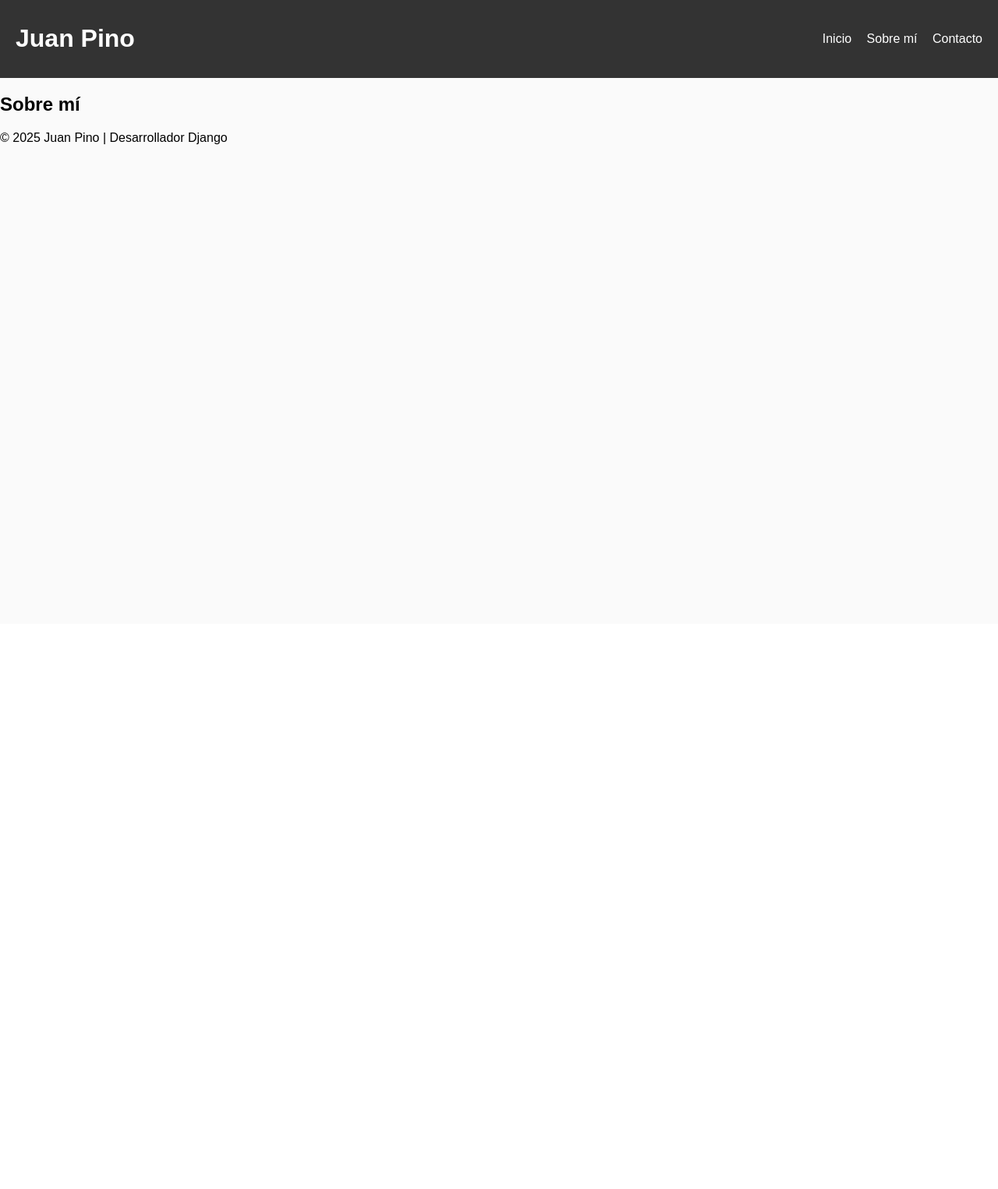
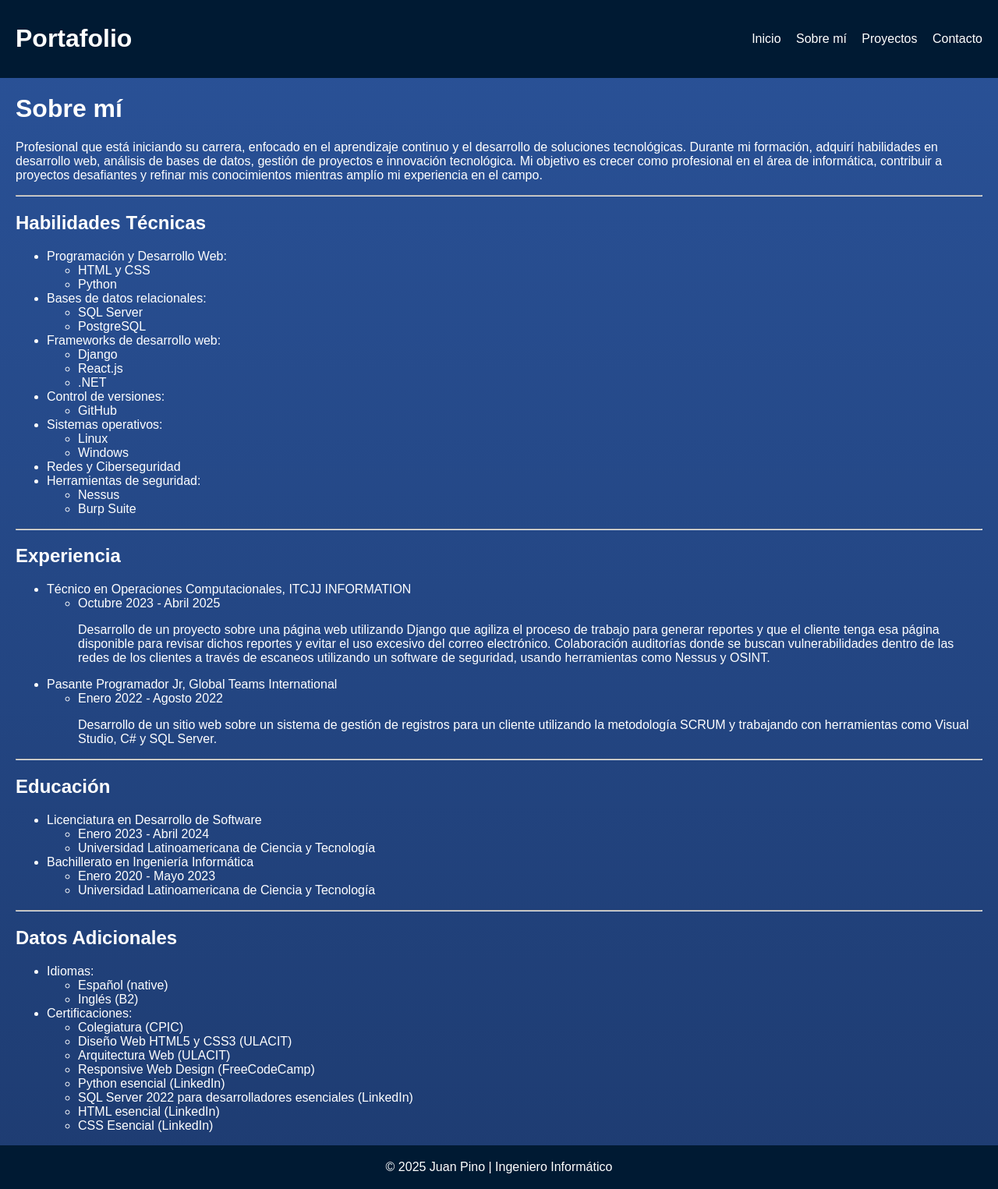
Before and after one commit to Pino835/portfolio_project, a Django app: page /mypage/about/ in a window 1280 px wide. Shown: the whole page at 78% size. Before the commit the page ends 800 px from the top, so only its background shows below. Run offline with Django 5.2, Linux system fonts and the light colour scheme; some libraries are stand-ins or nearby versions.

Commit message:
Commit #2: Muchos cambios.

```diff
--- a/mypage/core/static/css/about.css
+++ b/mypage/core/static/css/about.css
@@ -0,0 +1,4 @@
+main{
+    margin-left: 20px;
+    margin-right: 20px;
+}
--- a/mypage/core/static/css/base.css
+++ b/mypage/core/static/css/base.css
@@ -2,11 +2,12 @@ body {
     font-family: Arial, sans-serif;
     margin: 0;
     padding: 0;
-    background: #fafafa;
+    background-image: linear-gradient(to top, #1e3c72 0%, #1e3c72 1%, #2a5298 100%);
+    color: white;
 }
 
 header {
-    background: #333;
+    background: #001a33;
     color: white;
     padding: 10px 20px;
     display: flex;
@@ -19,3 +20,10 @@ nav a {
     margin-left: 15px;
     text-decoration: none;
 }
+
+footer {
+  text-align: center;
+  padding: 3px;
+  background: #001a33;
+  color: white;
+}
--- a/mypage/core/templates/base.html
+++ b/mypage/core/templates/base.html
@@ -5,22 +5,28 @@
   <meta charset="UTF-8">
   <title>{% block title %}Mi Portafolio{% endblock %}</title>
   <link rel="stylesheet" href="{% static 'css/base.css' %}">
+  <link rel="stylesheet" href="https://cdnjs.cloudflare.com/ajax/libs/font-awesome/7.0.1/css/all.min.css" integrity="sha512-2SwdPD6INVrV/lHTZbO2nodKhrnDdJK9/kg2XD1r9uGqPo1cUbujc+IYdlYdEErWNu69gVcYgdxlmVmzTWnetw==" crossorigin="anonymous" referrerpolicy="no-referrer" />
   {% block styles %}{% endblock %}
 </head>
 <body>
+
   <header>
-    <h1>Juan Pino</h1>
+    <h1>Portafolio</h1>
     <nav>
       <a href="{% url 'home' %}">Inicio</a>
       <a href="{% url 'about' %}">Sobre mí</a>
+      <a href="{% url 'projects' %}">Proyectos</a>
       <a href="{% url 'contact' %}">Contacto</a>
     </nav>
   </header>
+
   <main>
     {% block content %}{% endblock %}
   </main>
+
   <footer>
-    <p>© 2025 Juan Pino | Desarrollador Django</p>
+    <p>© 2025 Juan Pino | Ingeniero Informático</p>
   </footer>
+
 </body>
 </html>
--- a/mypage/core/templates/core/about.html
+++ b/mypage/core/templates/core/about.html
@@ -10,6 +10,142 @@
 {% endblock %}
 
 {% block content %}
-  <h2>Sobre mí</h2>
+  <h1>Sobre mí</h1>
+  <p>
+    Profesional que está iniciando su carrera, enfocado en el aprendizaje continuo y el desarrollo de soluciones
+    tecnológicas. Durante mi formación, adquirí habilidades en desarrollo web, análisis de bases de datos,
+    gestión de proyectos e innovación tecnológica. Mi objetivo es crecer como profesional en el área de
+    informática, contribuir a proyectos desafiantes y refinar mis conocimientos mientras amplío mi experiencia en
+    el campo.
+  </p>
+
+  <hr/>
+
+  <h2>Habilidades Técnicas</h2>
+    <ul>
+      <li>
+        Programación y Desarrollo Web:
+        <ul>
+          <li>HTML y CSS</li>
+          <li>Python</li>
+        </ul>
+      </li>
+      <li>
+        Bases de datos relacionales:
+        <ul>
+          <li>SQL Server</li>
+          <li>PostgreSQL</li>
+        </ul>
+      </li>
+      <li>
+        Frameworks de desarrollo web:
+        <ul>
+          <li>Django</li>
+          <li>React.js</li>
+          <li>.NET</li>
+        </ul>
+      </li>
+      <li>
+        Control de versiones:
+        <ul>
+          <li>GitHub</li>
+        </ul>
+      </li>
+      <li>
+        Sistemas operativos:
+        <ul>
+          <li>Linux</li>
+          <li>Windows</li>
+        </ul>
+      </li>
+      <li>
+        Redes y Ciberseguridad
+      </li>
+      <li>
+        Herramientas de seguridad:
+        <ul>
+          <li>Nessus</li>
+          <li>Burp Suite</li>
+        </ul>
+      </li>
+    </ul>
+
+  <hr/>
+
+  <h2>Experiencia</h2>
+  <ul>
+      <li>
+        Técnico en Operaciones Computacionales, ITCJJ INFORMATION
+      <ul>
+        <li>
+          Octubre 2023 - Abril 2025
+        </li>
+        <p>
+          Desarrollo de un proyecto sobre una página web utilizando Django que agiliza el proceso de trabajo
+          para generar reportes y que el cliente tenga esa página disponible para revisar dichos reportes y
+          evitar el uso excesivo del correo electrónico.
+          Colaboración auditorías donde se buscan vulnerabilidades dentro de las redes de los clientes a
+          través de escaneos utilizando un software de seguridad, usando herramientas como Nessus y
+          OSINT.
+        </p>
+      </ul>
+    </li>
+    <li>
+      Pasante Programador Jr, Global Teams International
+      <ul>
+        <li>
+          Enero 2022 - Agosto 2022
+          </li>
+        <p>
+        Desarrollo de un sitio web sobre un sistema de gestión de registros para un cliente utilizando la
+        metodología SCRUM y trabajando con herramientas como Visual Studio, C# y SQL Server.
+        </p>
+      </ul>
+    </li>
+  </ul>
+
+  <hr/>
+
+  <h2>Educación</h2>
+  <ul>
+    <li>
+      Licenciatura en Desarrollo de Software
+      <ul>
+        <li>Enero 2023 -  Abril 2024</li>
+        <li>Universidad Latinoamericana de Ciencia y Tecnología</li>
+      </ul>
+    </li>
+    <li>
+      Bachillerato en Ingeniería Informática
+      <ul>
+        <li>Enero 2020 - Mayo 2023</li>
+        <li>Universidad Latinoamericana de Ciencia y Tecnología</li>
+      </ul>
+    </li>
+  </ul>
+
+  <hr/>
+
+  <h2>Datos Adicionales</h2>
+  <ul>
+    <li>Idiomas:
+      <ul>
+        <li>Español (native)</li>
+        <li>Inglés (B2)</li>
+      </ul>
+    </li>
+    <li>Certificaciones:
+      <ul>
+      <li>Colegiatura (CPIC)</li>
+        <li>Diseño Web HTML5 y CSS3 (ULACIT)</li>
+        <li>Arquitectura Web (ULACIT)</li>
+        <li>Responsive Web Design (FreeCodeCamp)</li>
+        <li>Python esencial (LinkedIn)</li>
+        <li>SQL Server 2022 para desarrolladores esenciales (LinkedIn)</li>
+        <li>HTML esencial (LinkedIn)</li>
+        <li>CSS Esencial (LinkedIn)</li>
+      </ul>
+    </li>
+  </ul>
 
 {% endblock %}
--- a/mypage/core/urls.py
+++ b/mypage/core/urls.py
@@ -1,8 +1,9 @@
 from django.urls import path
-from .views import home, about, contact
+from .views import home, about, projects, contact
 
 urlpatterns = [
     path('', home, name='home'),
     path('about/', about, name='about'),
+    path('projecs/', projects, name='projects'),
     path('contact/', contact, name='contact'),
 ]
--- a/mypage/core/views.py
+++ b/mypage/core/views.py
@@ -2,8 +2,11 @@ from django.shortcuts import render
 from .models import Project
 
 def home(request):
+    return render(request, 'core/home.html')
+
+def projects(request):
     projects = Project.objects.all().order_by('-date')
-    return render(request, 'core/home.html', {'projects':projects})
+    return render(request, 'core/projects.html', {'projects':projects})
 
 def about(request):
     return render(request, 'core/about.html')
```
Also changed, not shown: mypage/core/static/css/contact.css (+9 -0 lines), mypage/core/static/css/home.css (+7 -24 lines), mypage/core/static/css/projects.css (added, +28 -0 lines), mypage/core/templates/core/contact.html (+9 -1 lines), mypage/core/templates/core/home.html (+5 -14 lines), mypage/core/templates/core/projects.html (added, +27 -0 lines), mypage/core/forms.py (added), mypage/core/static/images/profile.jpg (added).
